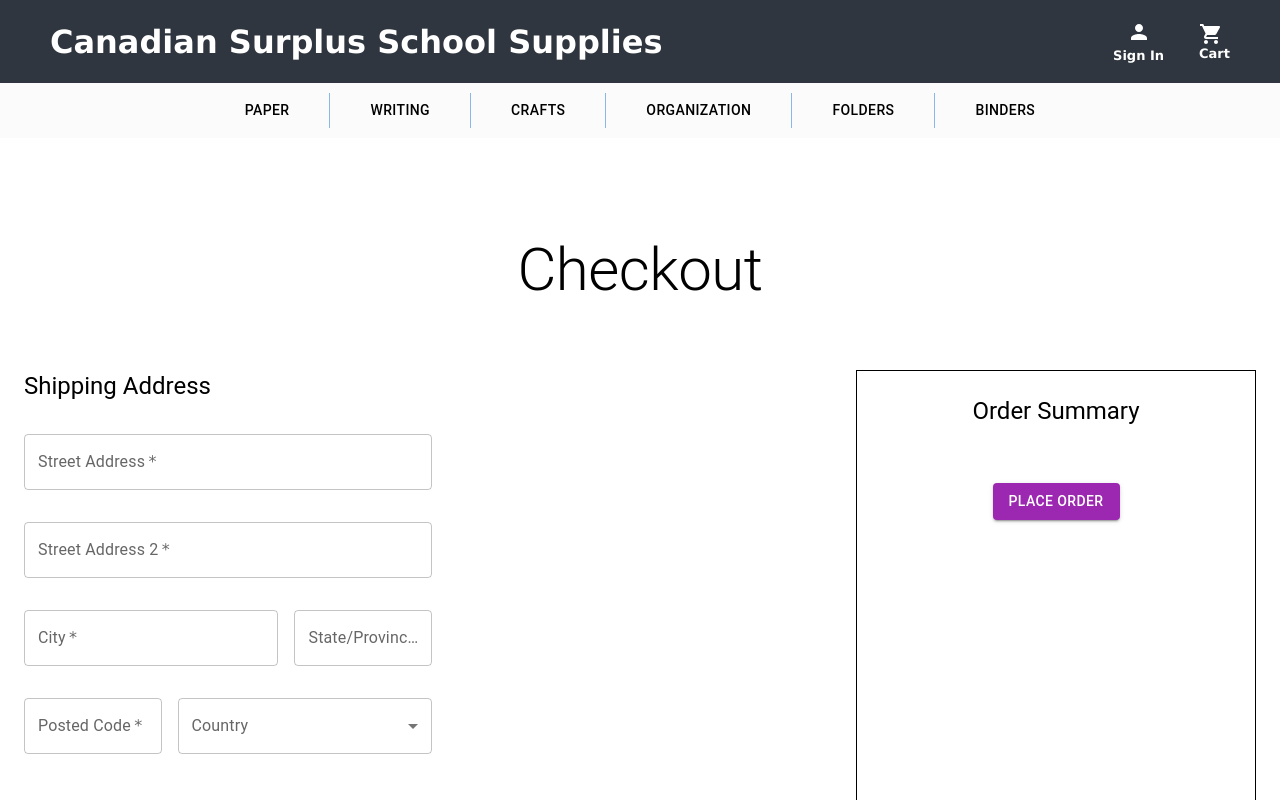
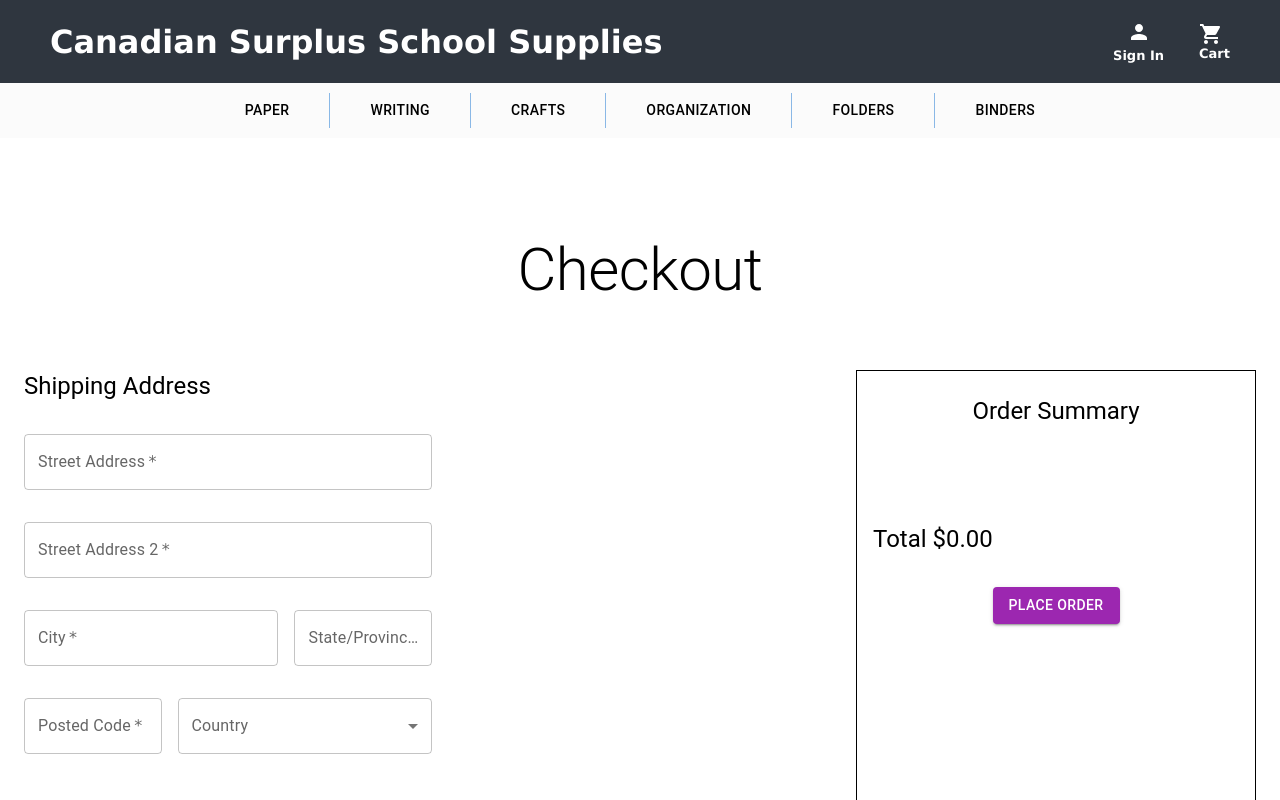
Before and after one commit to rdass23/CanadianSurplusSchoolSupplies, a React (Create React App) app in the folder my-app/: page /checkout in a window 1280 px wide. Shown: the top 800 px of the page. Built offline with nearby package versions, Linux system fonts and the light colour scheme.

Commit message:
add total

```diff
--- a/my-app/src/pages/Checkout.js
+++ b/my-app/src/pages/Checkout.js
@@ -39,6 +39,16 @@ function Checkout() {
 			setSuccess(false);
 			navigate('/');
 		}, 3000);
+	};
+
+	const getCartTotal = () => {
+		var total = 0;
+
+		cart.forEach((item) => {
+			total += item.price * item.quantity;
+		});
+
+		return total.toFixed(2);
 	};
 
 	const [country, setCountry] = React.useState('');
@@ -230,6 +240,12 @@ function Checkout() {
 										</Grid>
 									</Grid>
 								))}
+								<Grid container pt={6} px={2}>
+									<Typography variant="h5" pt={3}>
+										Total ${getCartTotal()}
+									</Typography>
+								</Grid>
+
 								<Box
 									display="flex"
 									justifyContent="center"
--- a/my-app/src/pages/SignUp.js
+++ b/my-app/src/pages/SignUp.js
@@ -7,12 +7,16 @@ import {
 	Link,
 	Container,
 } from '@mui/material';
+import { useNavigate } from 'react-router-dom';
 
 function SignUp() {
+	const navigate = useNavigate();
+
 	const handleSubmit = (event) => {
 		event.preventDefault();
 
 		// Add authentication in later version
+		navigate('/');
 	};
 	return (
 		<Container component="main" maxWidth="sm">
```
